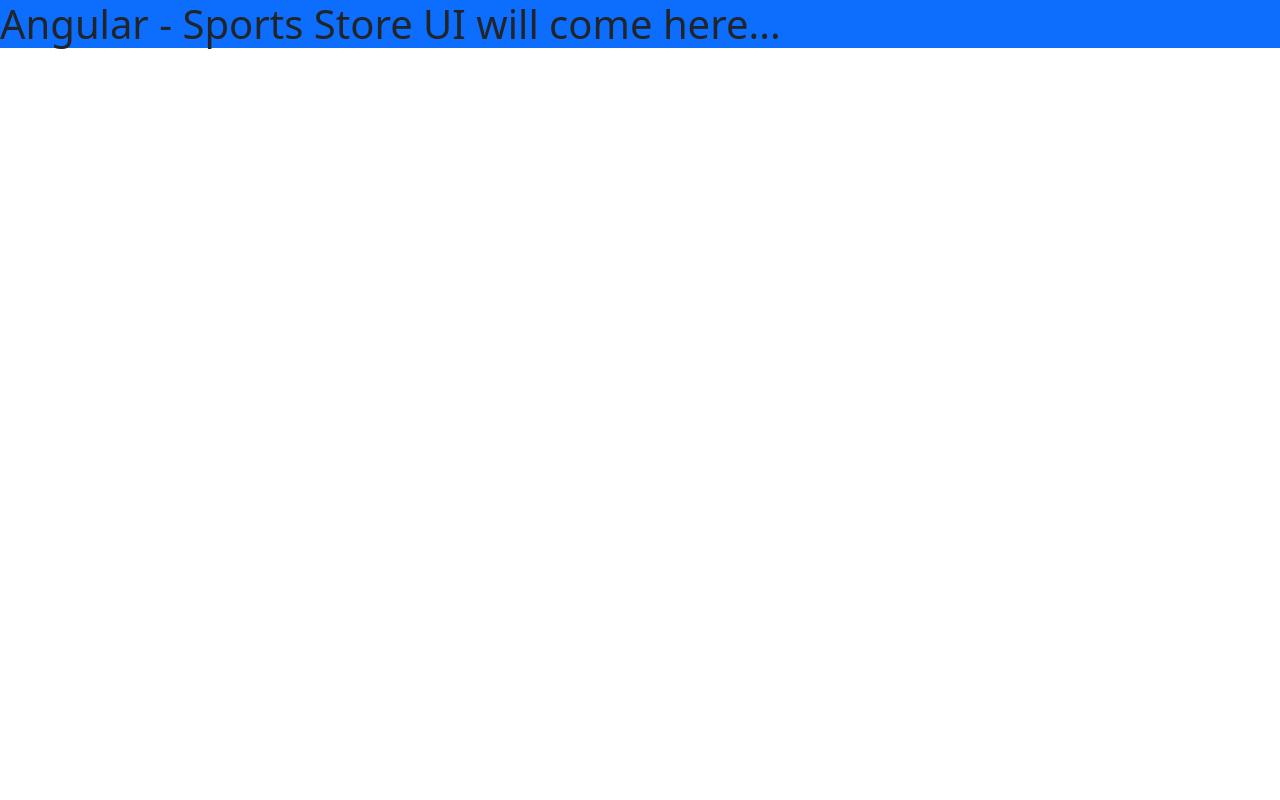
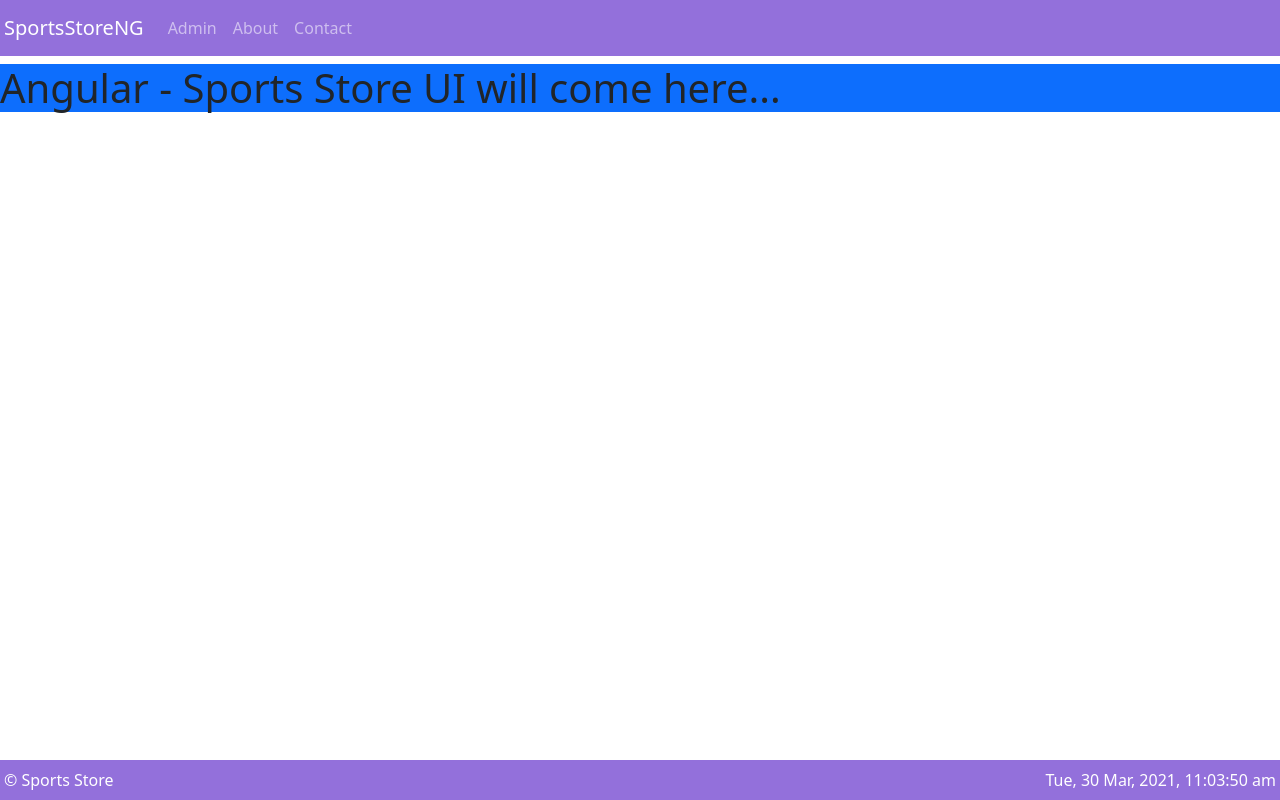
Before and after one commit to DotNet-and-Angular-trainig/SportsStoreSolution, an Angular app in the folder SportsStoreApp/ClientApp/: page / in a window 1280 px wide. Built offline with nearby package versions, Linux system fonts and the light colour scheme.

Commit message:
Navbar Component

```diff
--- a/SportsStoreApp/ClientApp/src/app/app.component.html
+++ b/SportsStoreApp/ClientApp/src/app/app.component.html
@@ -1 +1,7 @@
-<h1 class="bg-primary">Angular - Sports Store UI will come here...</h1>
+<app-navheader [title]="title"></app-navheader>
+
+<div class="dataPlacement">
+  <h1 class="bg-primary">Angular - Sports Store UI will come here...</h1>
+</div>
+
+<app-navfooter></app-navfooter>
--- a/SportsStoreApp/ClientApp/src/app/app.module.ts
+++ b/SportsStoreApp/ClientApp/src/app/app.module.ts
@@ -3,9 +3,12 @@ import { BrowserModule } from '@angular/platform-browser';
 
 import { AppComponent } from './app.component';
 
+import { NavHeaderComponent } from './nav/navheader.component';
+import { NavFooterComponent } from './nav/navfooter.component';
+
 @NgModule({
   declarations: [
-    AppComponent
+    AppComponent, NavHeaderComponent, NavFooterComponent
   ],
   imports: [
     BrowserModule
--- /dev/null
+++ b/SportsStoreApp/ClientApp/src/app/nav/navfooter.component.html
@@ -0,0 +1,6 @@
+<nav class="navbar fixed-bottom navbar-dark bg-purple">
+  <footer style="color:white;" class="ms-1">
+    &copy; Sports Store
+  </footer>
+  <span class="float-end text-white me-1">{{ getDateTime() }}</span>
+</nav>
--- /dev/null
+++ b/SportsStoreApp/ClientApp/src/app/nav/navfooter.component.ts
@@ -0,0 +1,18 @@
+import { Component } from '@angular/core';
+
+@Component({
+  selector: 'app-navfooter',
+  templateUrl: './navfooter.component.html'
+})
+
+export class NavFooterComponent {
+  getDateTime = () => {
+    const date = new Date();
+    const options = {
+      year: 'numeric', month: 'short', day: 'numeric', weekday: 'short',
+      hour: '2-digit', minute: '2-digit', second: '2-digit'
+    };
+    return date.toLocaleTimeString('en-IN', options);
+  }
+
+}
--- /dev/null
+++ b/SportsStoreApp/ClientApp/src/app/nav/navheader.component.html
@@ -0,0 +1,13 @@
+<nav class="navbar fixed-top navbar-dark bg-purple navbar-expand-md">
+  <a class="navbar-brand ms-1" href="/ClientApp/src/index.html">{{ title }}</a>
+  <button class="navbar-toggler me-1" type="button" data-bs-toggle="collapse" data-bs-target="#navigationContent">
+    <i class="bi-alarm bi-chevron-down" style="color:aqua;"></i>
+  </button>
+  <div class="navbar-collapse collapse" id="navigationContent">
+    <ul class="navbar-nav me-auto">
+      <li class="nav-item"><a class="nav-link" href="#">Admin</a></li>
+      <li class="nav-item"><a class="nav-link" href="#">About</a></li>
+      <li class="nav-item"><a class="nav-link" href="#">Contact</a></li>
+    </ul>
+  </div>
+</nav>
--- a/SportsStoreApp/ClientApp/src/styles.css
+++ b/SportsStoreApp/ClientApp/src/styles.css
@@ -1 +1,28 @@
 /* You can add global styles to this file, and also import other style files */
+.dataPlacement {
+  padding-top: 4em;
+}
+
+.bg-purple {
+  background-color: mediumpurple;
+}
+
+.bg-navyBlue {
+  background-color: #12466b;
+}
+
+.bg-adminNavbar {
+  background-color: #6b1219;
+}
+
+.bg-productTableNavbar {
+  background-color: #165481;
+}
+
+.bg-productEditorNavbar {
+  background-color: #196b12;
+}
+
+.bg-orderTableNavbar{
+  background-color: seagreen;
+}
```
Also changed, not shown: SportsStoreApp/ClientApp/src/app/nav/navheader.component.ts (added, +10 -0 lines).
